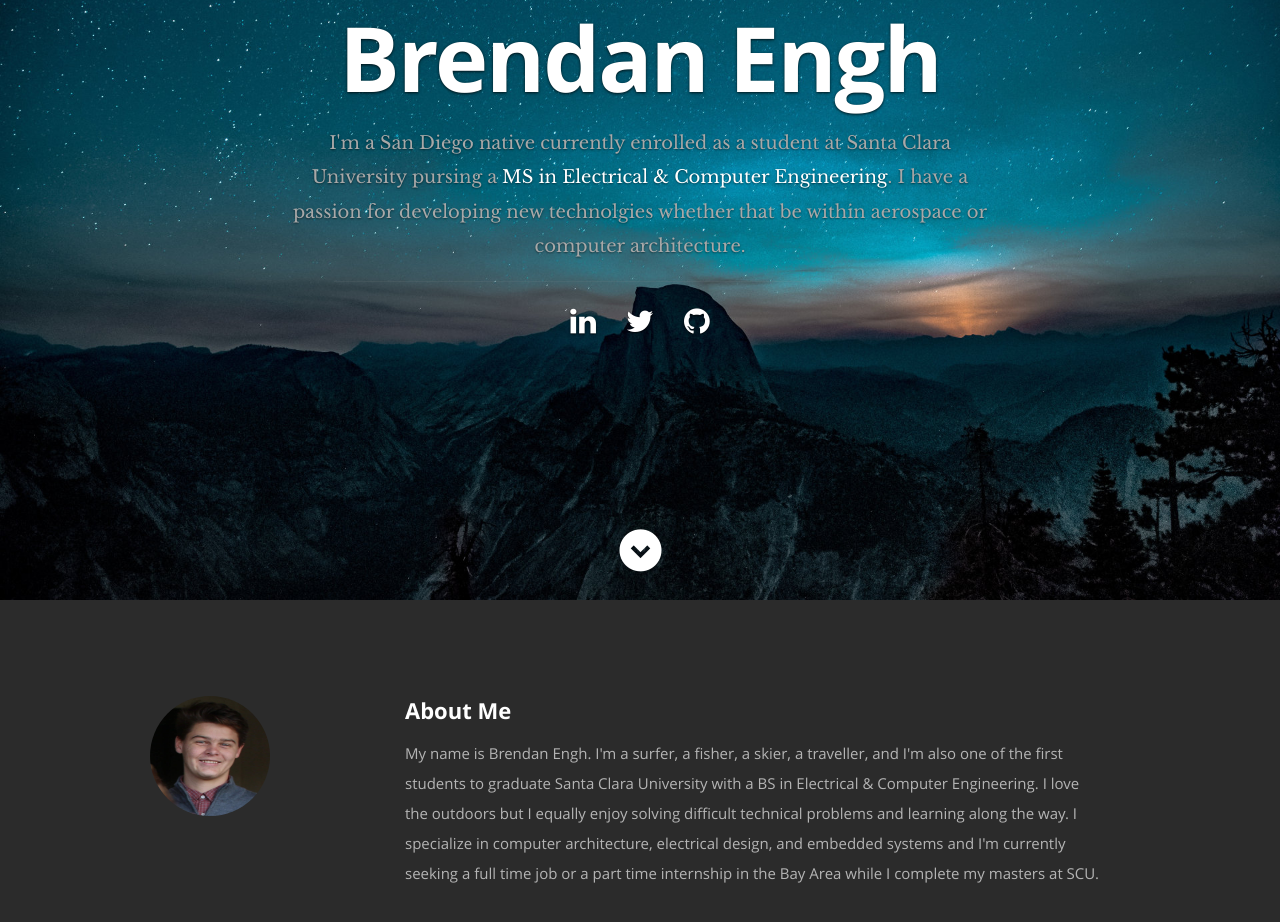
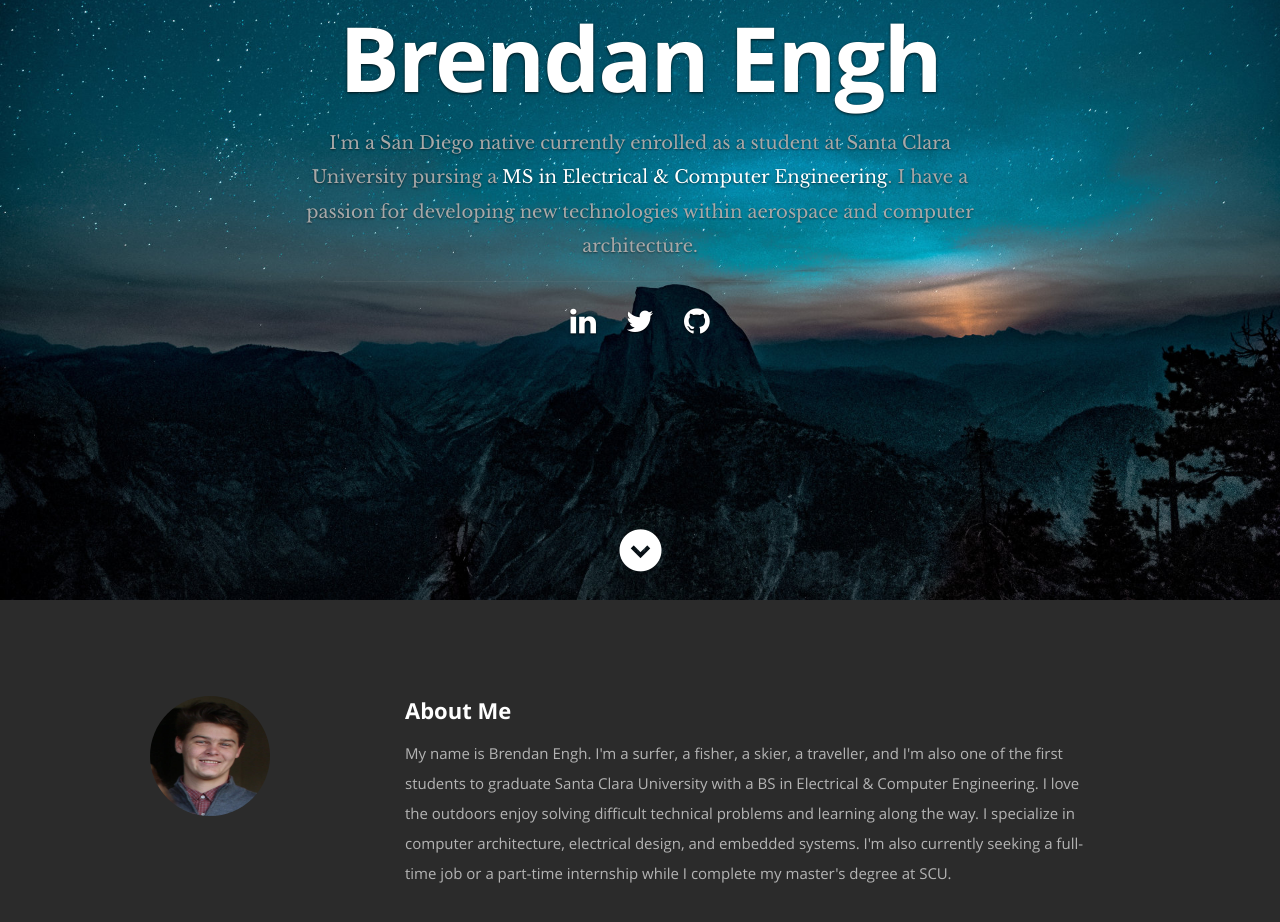
Before and after one commit to beeenut/portfolio, a React (Create React App) app: page / in a window 1280 px wide. Shown: the part 200-1122 px from the top of the page. Built offline with nearby package versions, Linux system fonts and the light colour scheme.

Commit message:
about changes

```diff
--- a/src/Components/About.js
+++ b/src/Components/About.js
@@ -19,12 +19,11 @@ class About extends Component {
               My name is Brendan Engh. I'm a surfer, a fisher, a skier, a
               traveller, and I'm also one of the first students to graduate
               Santa Clara University with a BS in Electrical & Computer
-              Engineering. I love the outdoors but I equally enjoy solving
-              difficult technical problems and learning along the way. I
-              specialize in computer architecture, electrical design, and
-              embedded systems and I'm currently seeking a full time job or a
-              part time internship in the Bay Area while I complete my masters
-              at SCU.
+              Engineering. I love the outdoors enjoy solving difficult technical
+              problems and learning along the way. I specialize in computer
+              architecture, electrical design, and embedded systems. I'm also
+              currently seeking a full-time job or a part-time internship while
+              I complete my master's degree at SCU.
             </p>
             <div className="row">
               <div className="columns contact-details">
--- a/src/Components/Header.js
+++ b/src/Components/Header.js
@@ -54,8 +54,8 @@ class Header extends Component {
               I'm a San Diego native currently enrolled as a student at Santa
               Clara University pursing a{" "}
               <span>MS in Electrical & Computer Engineering</span>. I have a
-              passion for developing new technolgies whether that be within
-              aerospace or computer architecture.
+              passion for developing new technologies within aerospace and
+              computer architecture.
             </h3>
             <hr />
             <ul className="social">
```
